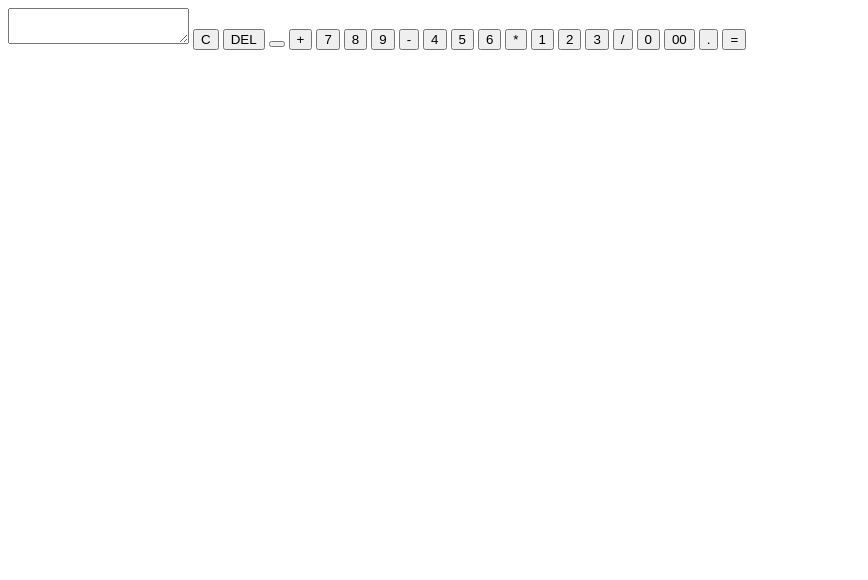
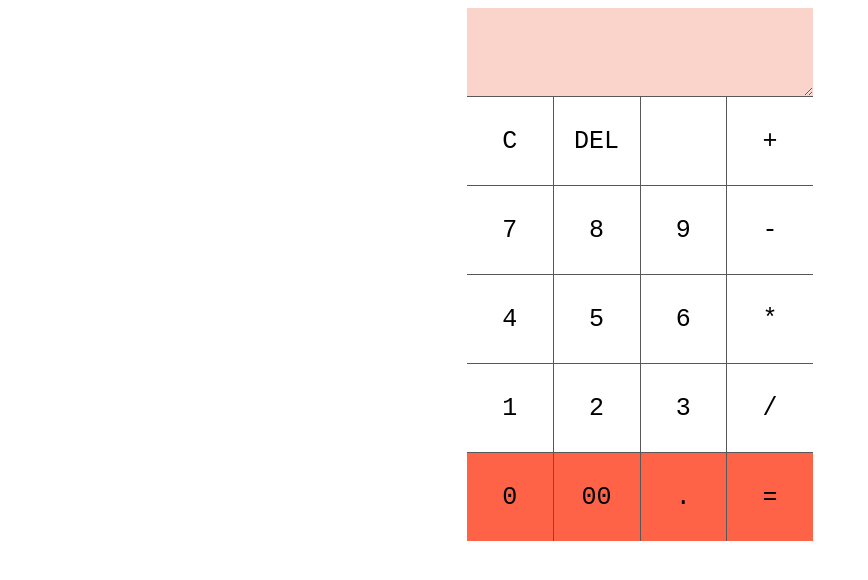
Before and after one commit to Eyobt4/Js-projects, a plain HTML site: page Pro2/index.html in a window 1280 px wide. Shown: the whole page, without its empty margins (0-868 px from the left). Drawn offline with Linux system fonts and the light colour scheme.

Commit message:
css & js_part

```diff
--- a/Pro2/index.html
+++ b/Pro2/index.html
@@ -5,7 +5,7 @@
     <meta name="viewport" content="width=device-width, initial-scale=1.0">
     <title>Document</title>
 </head>
-<link rel="stylesheet" type="text/css" href="styles.css">
+<link rel="stylesheet" type="text/css" href="style.css">
 <body>
     <script src="main.js"></script>
     <div class="fullgrid-container">
--- a/Pro2/main.js
+++ b/Pro2/main.js
@@ -0,0 +1,24 @@
+const input = document.getElementById('inputtext');
+const button = document.querySelectorAll('button');
+function operation(button){
+    if(button == 'C'){
+        input.value = '';
+    }
+    else if(button == 'DEL'){
+        input.value = input.value.slice(0,-1);
+    }
+    else if(button == '='){
+        input.value = calculate(input.value);
+    }
+    else {
+        input.value += buttonValue;
+    }
+}
+function calculate(experation){
+    console.log(experation);
+    try{
+    return new Function('return'+experation)();
+    } catch(error){
+        return
+    }
+}
--- a/Pro2/style.css
+++ b/Pro2/style.css
@@ -0,0 +1,42 @@
+.fullgrid-container{
+    display: grid;
+    align-items: center;
+    justify-content: center;
+    background-color: rgb(255, 255, 255);
+
+}
+.calculator-grid{
+    display: grid;
+    grid-template-columns: repeat(4,1fr);
+    grid-template-rows: repeat(6,1fr);
+    grid-gap: 1px;
+    background-color: rgb(88, 88, 88);
+}
+.calculator-grid button{
+    font-family: 'DM Mono',monospace;
+    font-size: 25px;
+    background-color: #fff;
+    border: none;
+    cursor: pointer;
+    /*border-radius: 50%;
+   /* color: green;*/
+
+}
+textarea{
+    grid-column: span  4;
+    font-family: 'DM Mono',monospace;
+    font-size: 25px;
+    text-align: end;
+    background-color: #fad3cb;
+    padding: 15px;
+    border: none;
+}
+.calculator-grid button:nth-child(n+18){
+    background-color: tomato;
+}
+button:hover,
+.calculator-grid button:nth-child(n):hover{
+    background-color: #440b15;
+    color: white;
+    transition: 0.2s;
+}
```
